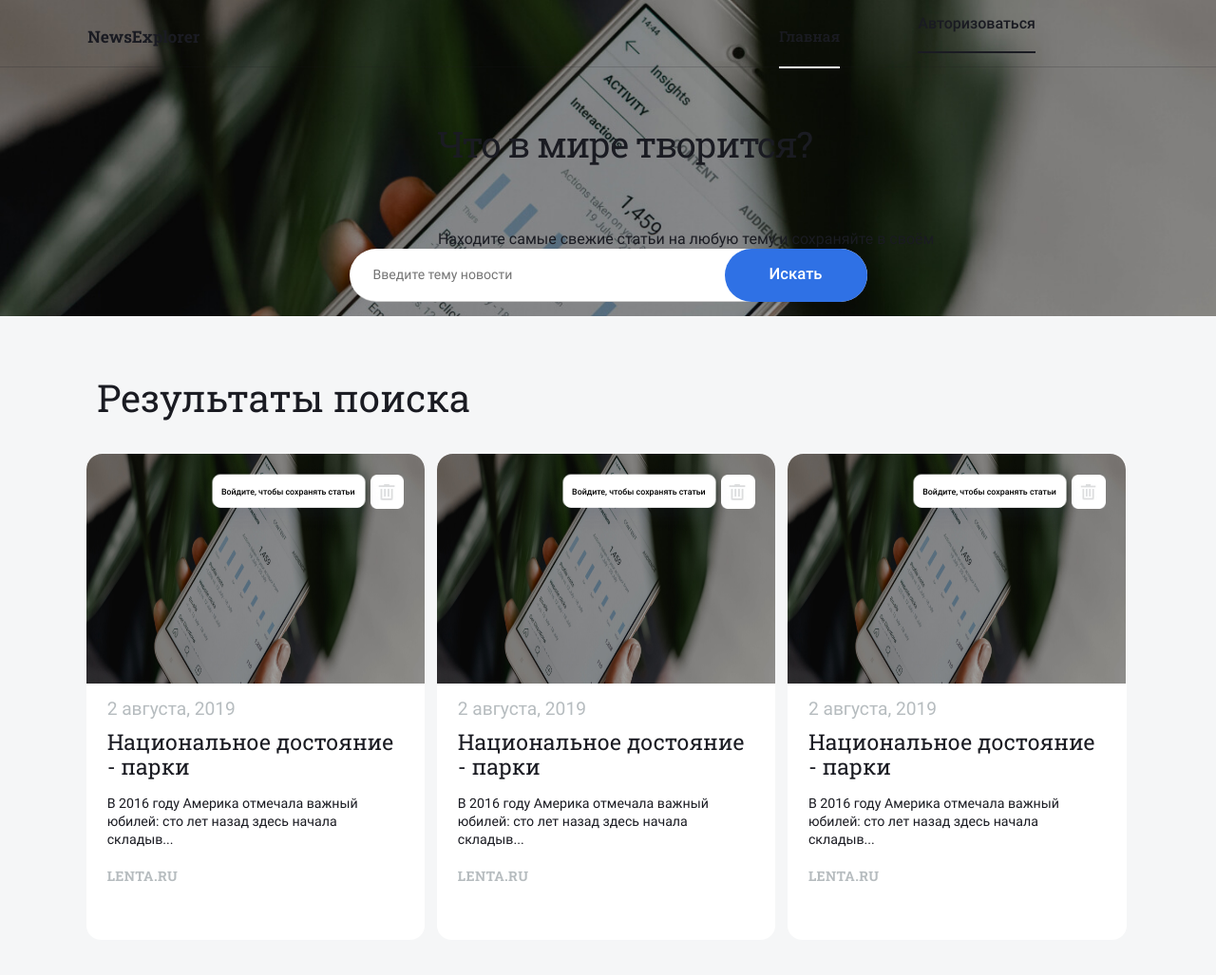
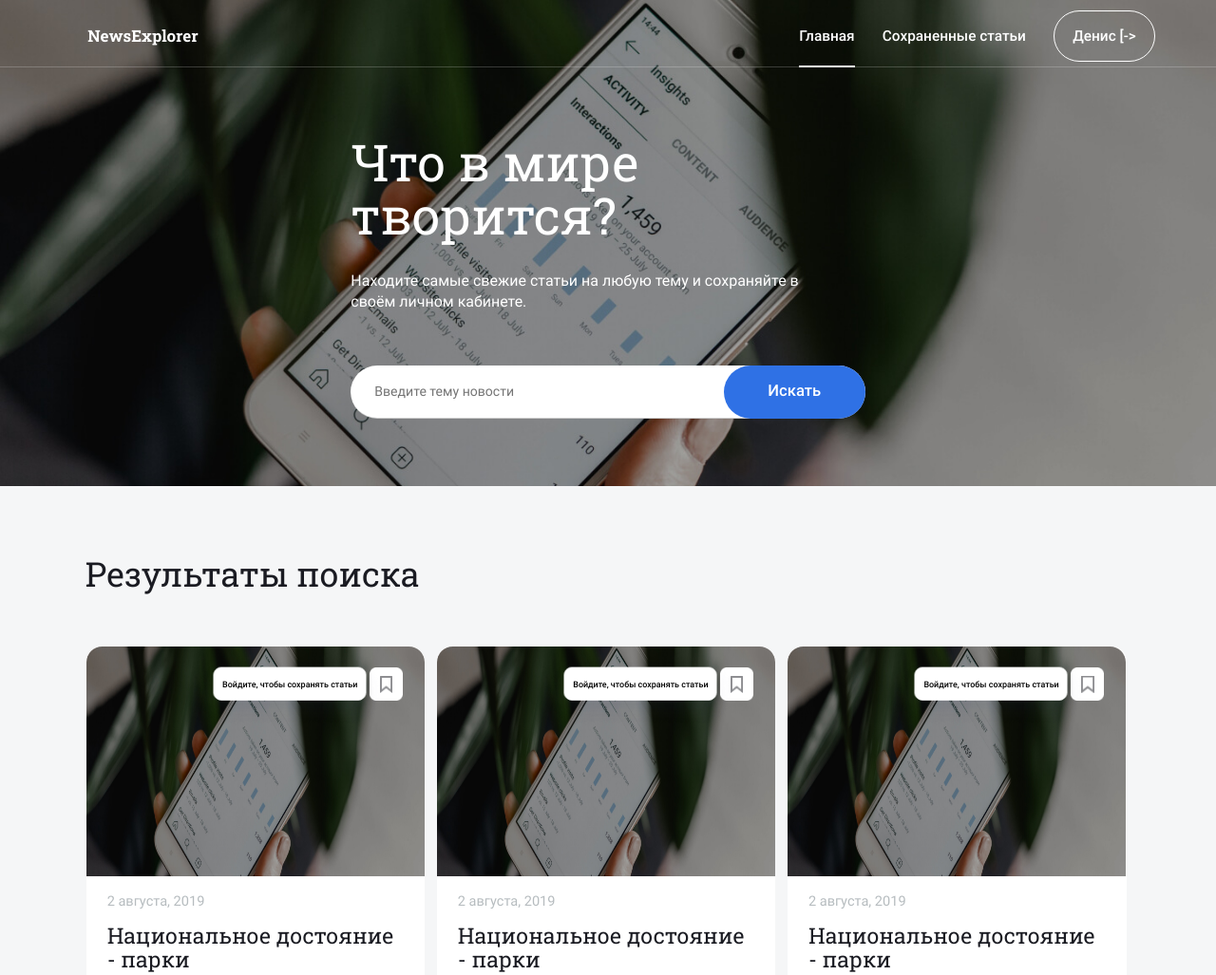
Before and after one commit to Verakhab/news-explorer-frontend, a website built with webpack: page src/pages/index.html in a window 1280 px wide. Shown: the top 1027 px of the page at 95% size. Built offline with nearby package versions, Linux system fonts and the light colour scheme; files whose address does not match are found by name.

Commit message:
two commits

```diff
--- a/src/pages/index.html
+++ b/src/pages/index.html
@@ -20,14 +20,21 @@
         </div>
         <div class="menu menu_signin-news">
           <ul class="menu__list">
-            <li class="menu__item-main"><a class="menu__item-main-text" href="./index.html">Главная</a></li>
+            <li
+              class="menu__item-main">
+              <a
+                class="menu__item-main-text"
+                href="./index.html">
+                Главная
+              </a>
+            </li>
             <li
               class="menu__item-signin">
-                <a
-                  class="menu__item-signin-text menu__item-signin-text_signin"
-                  href="#">
-                  Авторизоваться
-                </a>
+              <a
+                class="menu__item-signin-text"
+                href="#">
+                Авторизоваться
+              </a>
             </li>
           </ul>
         </div>
@@ -41,15 +48,15 @@
         </div>
         <div class="menu menu_save-news">
           <ul class="menu__list menu__list_save-news">
-            <li class="menu__item-main"><a class="menu__item-main-text" href="./index.html">Главная</a></li>
+            <li class="menu__item-main"><a class="menu__item-main-text" href="#">Главная</a></li>
             <li
               class="menu__item-main menu__item-main_save">
               <a
                 class="menu__item-main-text menu__item-main-text_save"
-                href="#">Сохраненные статьи
+                href="./articles.html">Сохраненные статьи
               </a>
             </li>
-            <li class="menu__item-signin"><a class="menu__item-signin-text" href="./articles.html">Грета [-></a></li>
+            <li class="menu__item-signin"><a class="menu__item-signin-text menu__item-signin-text_signin" href="#">Грета [-></a></li>
           </ul>
         </div>
       </div>
--- a/src/scripts/components/BaseComponent.js
+++ b/src/scripts/components/BaseComponent.js
@@ -1,15 +1,39 @@
+const root = document.querySelector('.root');
+const main = root.querySelector('.menu__item-main-text');
+// const loggedIn = root.querySelector('.menu__item-signin');
+// const saveArticles = root.querySelector('.menu__item-main_save');
+// const usExit = root.querySelector('.menu__item-signin-text_signin');
+
 export default class BaseComponent {
   constructor() {
-    this._listeners = [];
+    // this._addListener = this._addListener.bind(this);
+    this._listeners = [
+      {
+        element: main,
+        eventType: 'click',
+        callback: (e) => {
+          console.log(e);
+          // if (e.target.classList.contains('menu__item-main')) {
+          //   document.location.replace('./articles.html');
+        },
+      },
+    ];
   }
 
-  static _addListener(element, event, callback) {
-    element.addEventlistener(event, callback);
+  _addListener(element, eventType, callback) {
+    const selector = element.getAttribute('class');
+    const sel = document.querySelector(`.${selector}`);
+    console.log(typeof  sel);
+    sel.addEventlistener(eventType, callback);
   }
 
   _setListener(listeners) {
-    listeners.forEach((listener) => {
-      this._addListener(...listener);
+    listeners.forEach((listener) => {debugger;
+      console.log(typeof listener.element);
+      // const selector = listener.element.getAttribute('class');
+      // console.log(selector);
+      // console.log(root.querySelector(`.${selector}`));
+      this._addListener(listener.element, listener.eventType, listener.callback);
     });
   }
 
--- /dev/null
+++ b/src/scripts/components/Header.js
@@ -0,0 +1,36 @@
+import BaseComponent from './BaseComponent';
+import toggle from '../utils/toggle';
+
+const root = document.querySelector('.root');
+const signIn = root.querySelector('.menu_signin-news');
+const signUp = root.querySelector('.menu_save-news');
+const usExit = root.querySelector('.menu__item-signin-text_signin');
+
+const a = {
+  userName: 'Денис [->',
+  isLoggedIn: true,
+};
+
+export default class Header extends BaseComponent {
+  constructor(props) {
+    super();
+    this.userName = props.userName;
+    this.isLoggedIn = props.isLoggedIn;
+  }
+
+  render() {
+    if (this.isLoggedIn) {
+      toggle(signIn, signUp);
+      usExit.textContent = this.userName;
+    } else toggle(signUp, signIn);
+  }
+
+  _setEventListeners() {
+    this._setListener(this._listeners);
+  }
+}
+
+const Head = new Header(a);
+
+Head.render();
+Head._setEventListeners();
--- a/src/scripts/index.js
+++ b/src/scripts/index.js
@@ -1,3 +1,2 @@
 import '../styles/css/main.css';
-
-alert('hello word');
+import Header from './components/Header';
--- /dev/null
+++ b/src/scripts/utils/toggle.js
@@ -0,0 +1,6 @@
+const toggle = (elOne, elTwo) => {
+  elOne.style.display = (elOne.style.display === 'none') ? 'block' : 'none';
+  elTwo.style.display = (elTwo.style.display === 'block') ? 'none' : 'block';
+};
+
+export default toggle;
--- a/src/styles/blocks/articles/header/header.css
+++ b/src/styles/blocks/articles/header/header.css
@@ -17,6 +17,7 @@
   font-size: 1.33vw;
   min-height: 26vw;
   margin: 0;
+  color: #1A1B22;
 }
 
 @media screen and (max-width: 768px) {
--- a/src/styles/blocks/main/header/header.css
+++ b/src/styles/blocks/main/header/header.css
@@ -24,7 +24,6 @@
 
 @media screen and (max-width: 768px) {
   .header {
-    background-image: url('../../../../images/georgia768.png');
     font-size: 2.6vw;
     height: 51.9vw;
   }
@@ -32,7 +31,6 @@
 
 @media screen and (max-width: 320px) {
   .header {
-    background-image: url('../../../../images/georgia320.png');
     font-size: 4.8vw;
     height: 167.5vw;
   }
--- a/src/styles/blocks/main/menu/__item-signin-text/menu__item-signin-text.css
+++ b/src/styles/blocks/main/menu/__item-signin-text/menu__item-signin-text.css
@@ -3,7 +3,7 @@
 .menu__item-signin-text {
   text-decoration: none;
   color: white;
-  padding: 15px;
+  padding: 1.2vw;
   border: 1px solid  rgba(255, 255, 255);
   border-radius: 50px;
   font-family: 'Roboto', 'Arial', 'Helvetica', sans-serif;
@@ -12,3 +12,16 @@
   font-size: 1.2vw;
   line-height: 2.5vw;
 }
+
+@media screen and (max-width: 768px) {
+  .menu__item-signin-text {
+    padding: 2vw;
+    font-size: 2vw;
+  }
+}
+
+@media screen and (max-width: 320px) {
+  .menu__item-signin-text {
+    display: none;
+  }
+}
--- a/src/styles/blocks/main/menu/__list/_save-news/menu__list_save-news.css
+++ b/src/styles/blocks/main/menu/__list/_save-news/menu__list_save-news.css
@@ -1,9 +1,15 @@
 .menu__list.menu__list_save-news {
-  width: 430px;
+  padding: 0.4vw 5vw 0 0;
 }
 
 @media screen and (max-width: 768px) {
   .menu__list.menu__list_save-news {
-    width: 44.4vw;
+    padding: 0.4vw 3.35vw 0 0;
   }
 }
+
+@media screen and (max-width: 320px) {
+  .menu__list.menu__list_save-news {
+    display: none;
+  }
+}
--- a/src/styles/blocks/main/menu/__list/menu__list.css
+++ b/src/styles/blocks/main/menu/__list/menu__list.css
@@ -2,7 +2,6 @@
 @import url(./_mobile/menu__list_mobile.css);
 
 .menu__list {
-  width: 19vw;
   display: flex;
   align-items: center;
   font-family: 'Roboto', 'Arial', 'Helvetica', sans-serif;
@@ -19,7 +18,6 @@
   .menu__list {
     font-size: 2.05vw;
     padding: 0.4vw 7.35vw 0 0;
-    width: 28vw;
   }
 }
 
--- a/src/styles/blocks/main/menu/_save-news/menu_save-news.css
+++ b/src/styles/blocks/main/menu/_save-news/menu_save-news.css
@@ -1,3 +1,10 @@
-.menu.menu_save-news {
+.menu_save-news {
   display: none;
 }
+
+@media screen and (max-width: 320px) {
+  .menu_save-news {
+    display: none;
+    position: absolute;
+  }
+}
--- a/src/styles/blocks/main/menu/_signin-news/menu_signin-news.css
+++ b/src/styles/blocks/main/menu/_signin-news/menu_signin-news.css
@@ -1,9 +1,9 @@
-.menu.menu_signin-news {
+.menu_signin-news {
   display: block;
 }
 
 @media screen and (max-width: 320px) {
-  .menu.menu_signin-news {
+  .menu_signin-news {
     display: none;
   }
 }
```
Also changed, not shown: src/pages/articles.html (+7 -1 lines), src/scripts/components/Popup.js (added), 1 other file.
